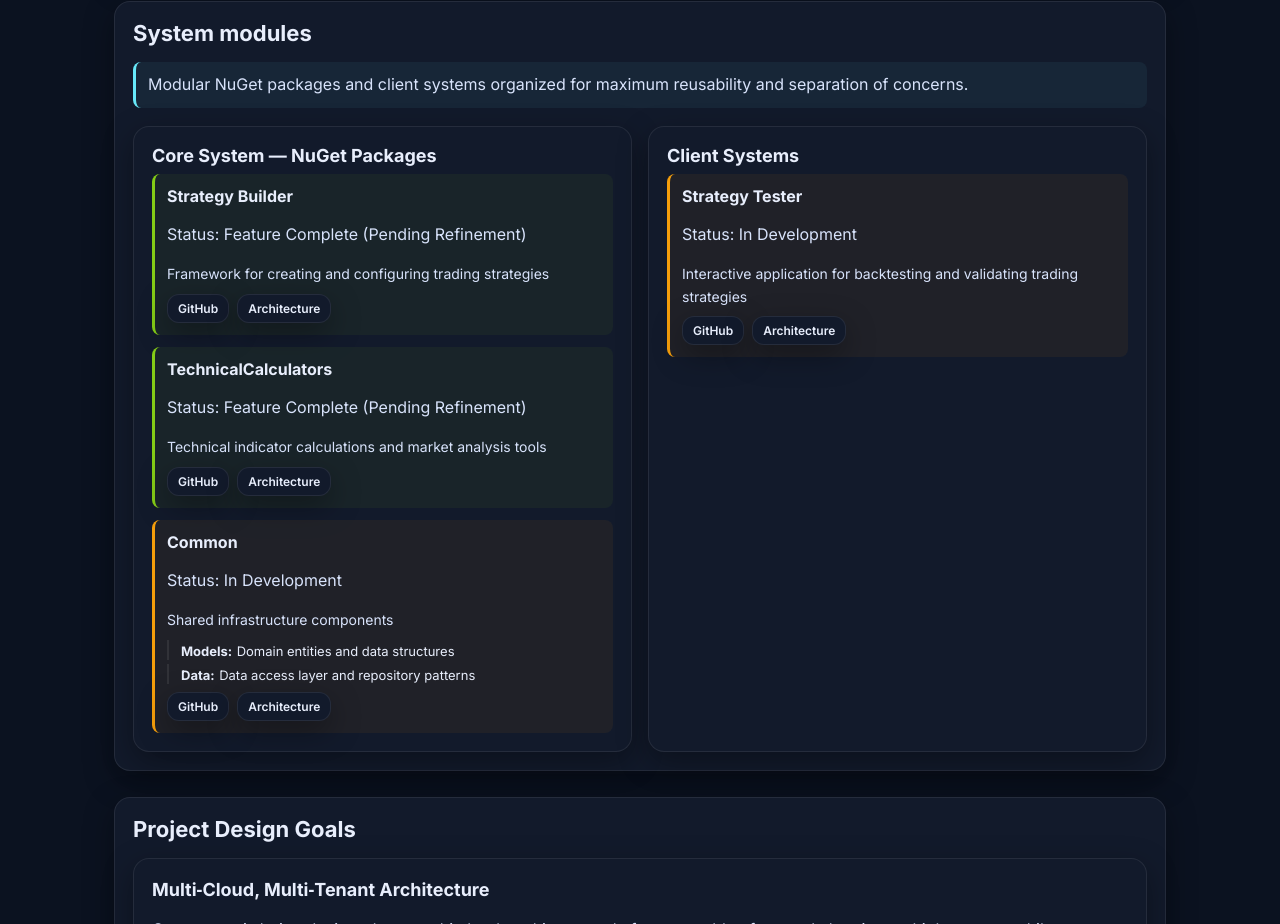
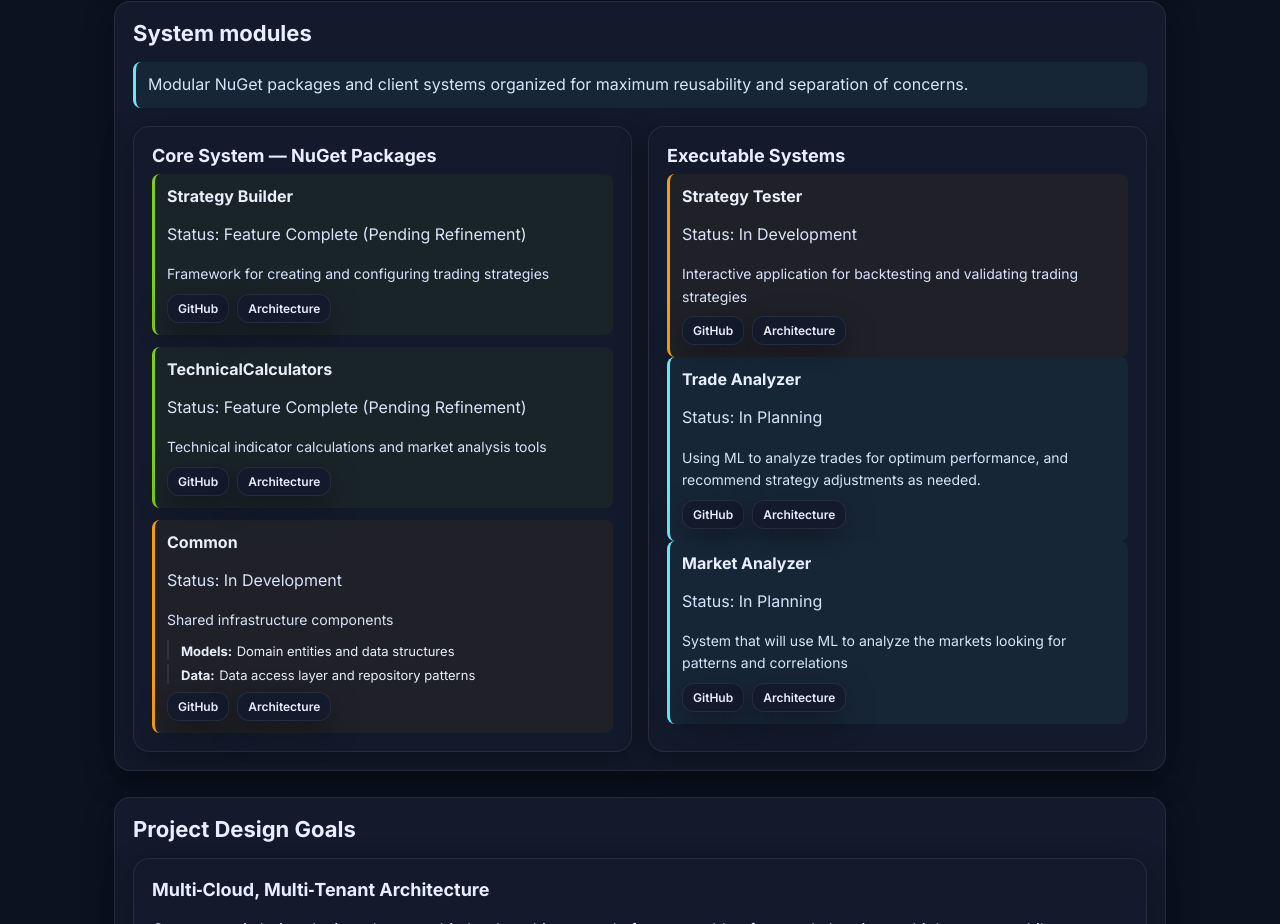
Before and after one commit to hosercoder/hosercoder.github.io, a website: page index.html in a window 1280 px wide. Shown: the part 529-1453 px from the top of the page. Drawn offline with Linux system fonts and the light colour scheme.

Commit message:
updated page

```diff
--- a/index.html
+++ b/index.html
@@ -141,12 +141,34 @@
           </div>
         </div>
         <div class="card">
-          <h3>Client Systems</h3>
+          <h3>Executable Systems</h3>
           <div style="display: grid; gap: 12px;">
             <div class="note warning" style="padding: 12px;">
               <h4 style="margin: 0 0 8px 0;">Strategy Tester</h4>
               <p>Status: In Development</p>
               <p style="margin: 0 0 8px 0; font-size: 14px;">Interactive application for backtesting and validating trading strategies</p>
+              <div style="display: flex; gap: 8px;">
+                <a class="btn" href="" target="_blank" rel="noopener" style="font-size: 12px; padding: 6px 10px;">GitHub</a>
+                <a class="btn" href="" style="font-size: 12px; padding: 6px 10px;">Architecture</a>
+              </div>
+            </div>
+          </div>
+          <div style="display: grid; gap: 12px;">
+            <div class="note" style="padding: 12px;">
+              <h4 style="margin: 0 0 8px 0;">Trade Analyzer</h4>
+              <p>Status: In Planning</p>
+              <p style="margin: 0 0 8px 0; font-size: 14px;">Using ML to analyze trades for optimum performance, and recommend strategy adjustments as needed.</p>
+              <div style="display: flex; gap: 8px;">
+                <a class="btn" href="" target="_blank" rel="noopener" style="font-size: 12px; padding: 6px 10px;">GitHub</a>
+                <a class="btn" href="" style="font-size: 12px; padding: 6px 10px;">Architecture</a>
+              </div>
+            </div>
+          </div>
+          <div style="display: grid; gap: 12px;">
+            <div class="note" style="padding: 12px;">
+              <h4 style="margin: 0 0 8px 0;">Market Analyzer</h4>
+              <p>Status: In Planning</p>
+              <p style="margin: 0 0 8px 0; font-size: 14px;">System that will use ML to analyze the markets looking for patterns and correlations</p>
               <div style="display: flex; gap: 8px;">
                 <a class="btn" href="" target="_blank" rel="noopener" style="font-size: 12px; padding: 6px 10px;">GitHub</a>
                 <a class="btn" href="" style="font-size: 12px; padding: 6px 10px;">Architecture</a>
```
